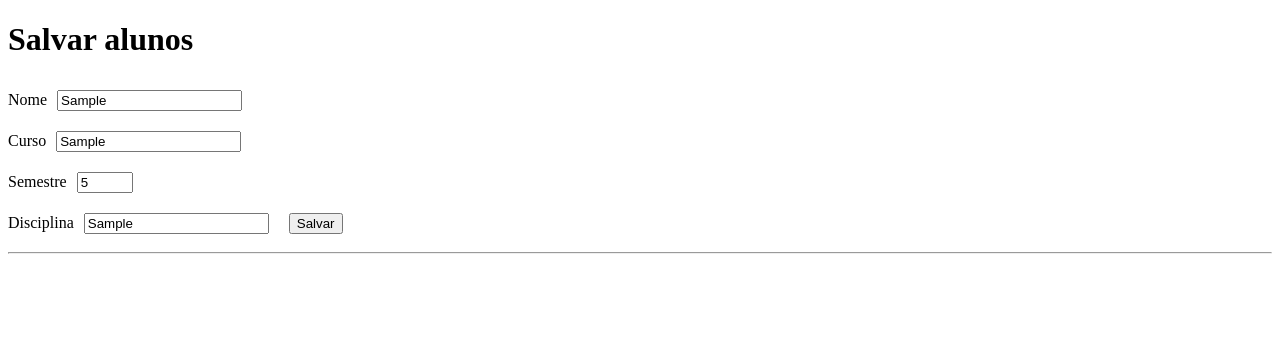
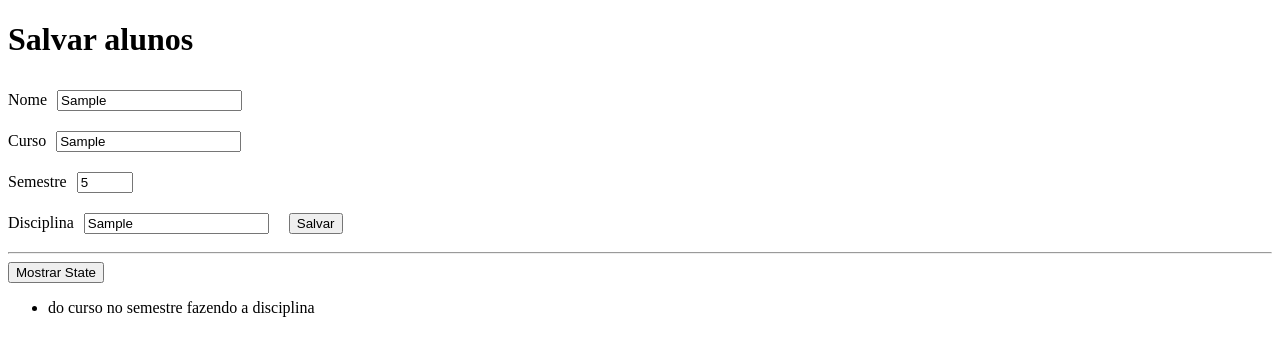
Before and after one commit to movingGreen/Projetos, a React (Create React App) app in the folder listar_alunos/: page / in a window 1280 px wide. Both pictures are taken after typing "Sample", "Sample", "5", "Sample" into the empty fields and a click on the input "Salvar". Shown: the top 356 px of the page. Built offline with nearby package versions, Linux system fonts and the light colour scheme.

Commit message:
completado salvar no state

```diff
--- a/listar_alunos/src/AlunoLista.js
+++ b/listar_alunos/src/AlunoLista.js
@@ -1,5 +1,10 @@
 import React from "react";
 
-export default function AlunoLista(props) {
-  return <li>Eu sou um aluno {props}</li>;
+export default function AlunoLista({ nome, curso, semestre, disciplina }) {
+  return (
+    <li>
+      {nome} do curso {curso} no semestre {semestre} fazendo a disciplina{" "}
+      {disciplina}
+    </li>
+  );
 }
--- a/listar_alunos/src/App.js
+++ b/listar_alunos/src/App.js
@@ -1,19 +1,33 @@
-import React, { useState } from "react";
+import { useState } from "react";
 import AlunoLista from "./AlunoLista";
 
 export default function App() {
-  const [aluno, setAluno] = useState([]);
+  const [alunos, setAluno] = useState([]);
+
+  const mostrarState = () => {
+    console.log(alunos);
+  };
 
   const salvarAluno = (event) => {
     event.preventDefault();
     console.log(event.target[0].value);
-
     let inputs = event.target;
+    let aluno = {};
 
     for (let i = 0; i < 4; i++) {
       const dados = inputs[i];
-      console.log(`${dados.name} - ${dados.value}`);
+      // console.log(`${dados.name} - ${dados.value}`);
+      aluno[dados.name] = dados.value;
     }
+
+    console.log("antes do state", aluno);
+
+    setAluno((stateAnterior) => {
+      return [...stateAnterior, aluno];
+    });
+
+    console.log("================State=========");
+    console.log(alunos);
   };
 
   return (
@@ -59,7 +73,12 @@ export default function App() {
         />
       </form>
       <hr />
-      <ul></ul>
+      <button onClick={mostrarState}>Mostrar State</button>
+      <ul>
+        {alunos.map((aluno) => (
+          <AlunoLista aluno={aluno} />
+        ))}
+      </ul>
     </div>
   );
 }
```
